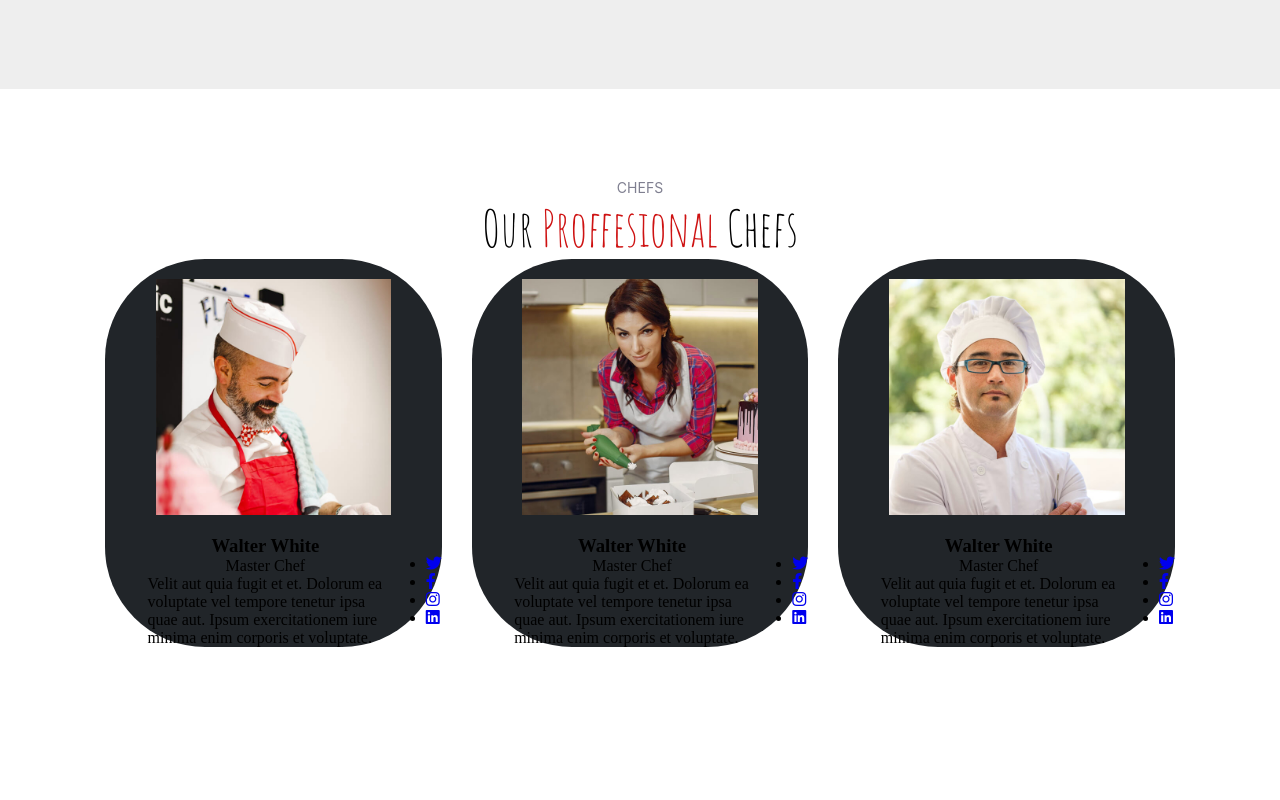
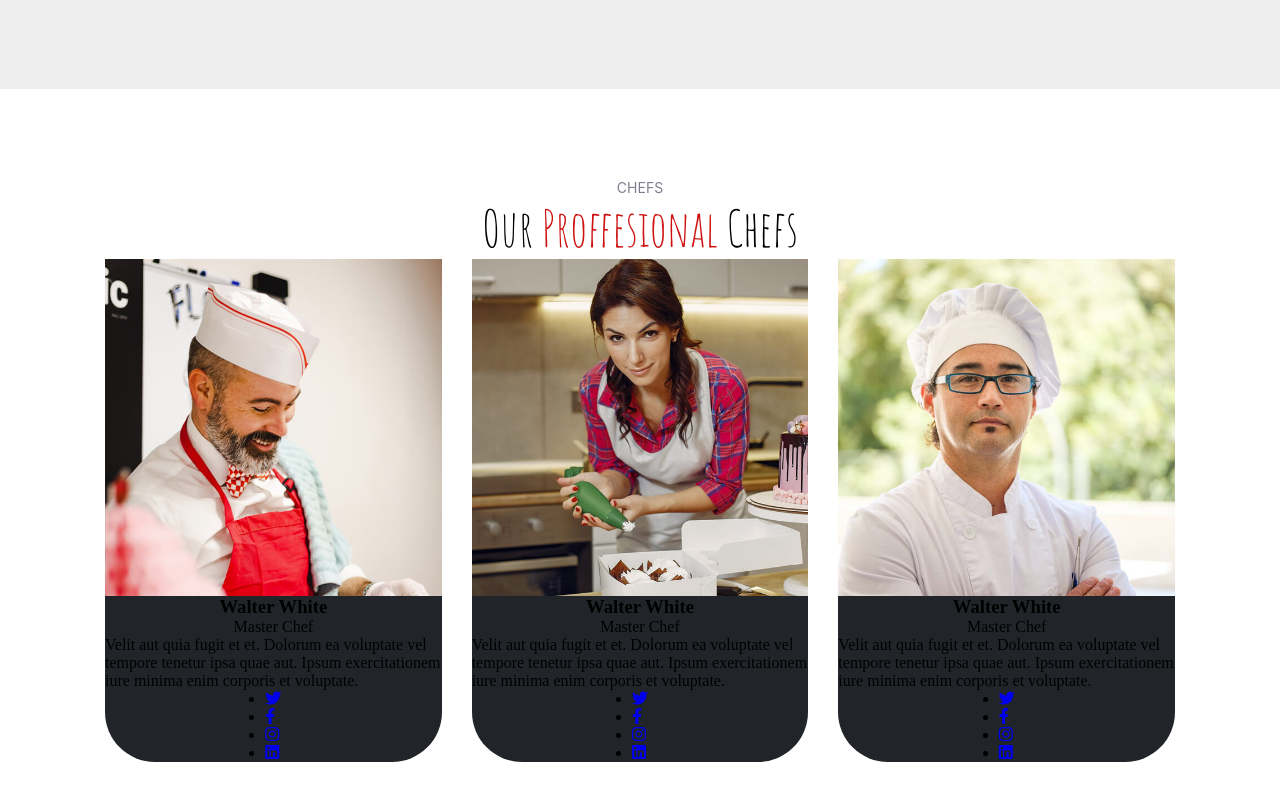
Before and after one commit to fadywadea/mealify, a plain HTML site: page index.html in a window 1280 px wide. Shown: the part 711-1511 px from the top of the page. Before the commit the page ends 1448 px from the top, so only its background shows below. Drawn offline with Linux system fonts and the light colour scheme.

Commit message:
inital commit

```diff
--- a/css/stylesheet.css
+++ b/css/stylesheet.css
@@ -310,10 +310,10 @@ body:has(.contact:target) .contact-link {
 .card {
   background-color: #212529;
   display: flex;
+  flex-wrap: wrap;
   align-items: center;
-  flex-wrap: wrap;
   justify-content: center;
-  border-radius: 100px;
+  border-radius: 50px;
 }
 
 
@@ -321,8 +321,7 @@ body:has(.contact:target) .contact-link {
   display: flex;
   align-items: center;
   justify-content: center;
-  width: 70%;
-  padding: 20px 0px;
+  width: 100%;
 }
 
 .card-content {
@@ -331,7 +330,7 @@ body:has(.contact:target) .contact-link {
   justify-content: center;
   align-items: center;
   flex-direction: column;
-  width: 70%;
+  width: 100%;
 }
 
 /*End Section Chefs*/
```
Also changed, not shown: index.html (+1 -1 lines).
